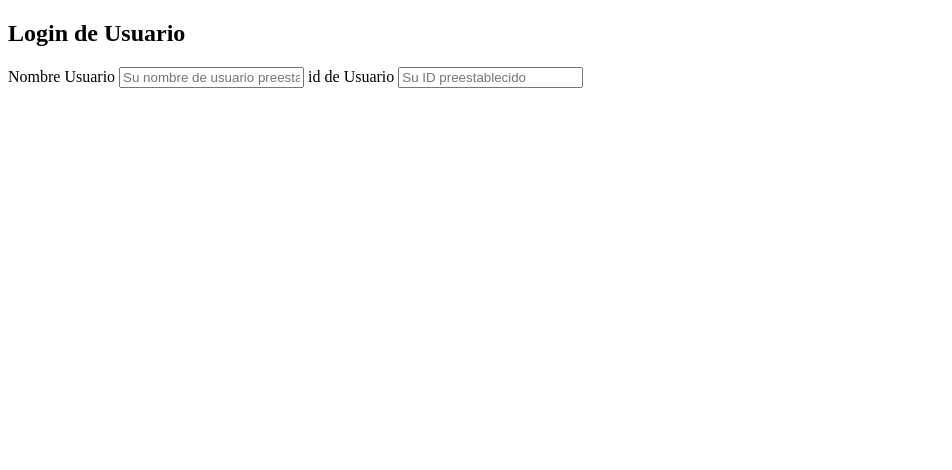
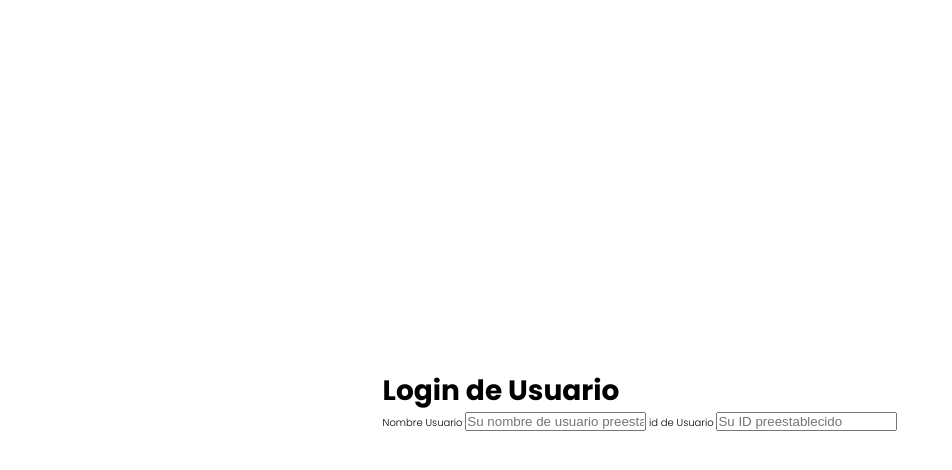
Before and after one commit to RicardoColladoRothschild/onlineStore-BASIC-CRUD, a plain HTML site: page index.html in a window 1280 px wide. Shown: the whole page, without its empty margins (0-952 px from the left). Drawn offline with Linux system fonts and the light colour scheme.

Commit message:
Working on frontend: 1) Add base style for body, center items, on login page. 2) Provide a preview

```diff
--- a/index.html
+++ b/index.html
@@ -4,6 +4,7 @@
     <meta charset="UTF-8">
     <meta name="author" content="ricardo collado">
     <meta name="viewport" content="width=device-width, initial-scale=1.0">
+    <link rel="stylesheet" href="./css/main.css">
     <title>Product Sales - [CRUD Practice]</title>
 </head>
 <body>
--- a/style/main.scss
+++ b/style/main.scss
@@ -16,3 +16,15 @@ html{
     font-size:62.5%;
     font-family:'Poppins-Light';
 }
+
+h2{
+    font-family:'Poppins-Bold';
+    font-size:2.8rem;
+}
+body{
+    width:100%;
+    height:100vh;
+    display:grid;
+    place-items:center;
+    justify-content: center;;
+}
```
Also changed, not shown: css/main.css.
